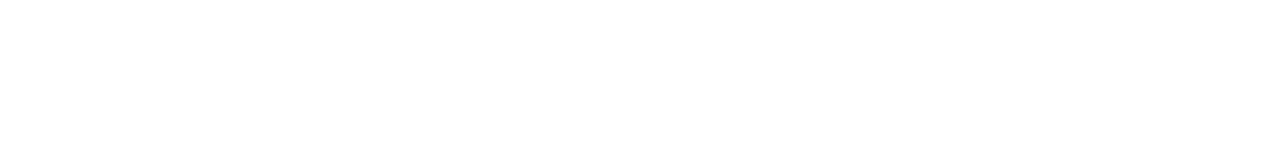
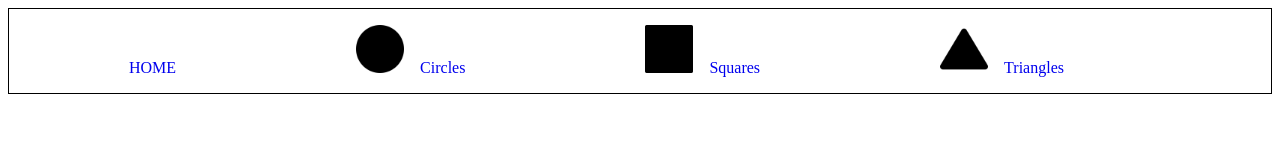
Before and after one commit to louiemc/htmlCssRefresher, a plain HTML site: page circle.html in a window 1280 px wide. Drawn offline with Linux system fonts and the light colour scheme.

Commit message:
added a landing page link and the nav to the rest of the pages

```diff
--- a/circle.html
+++ b/circle.html
@@ -0,0 +1,46 @@
+<!DOCTYPE html>
+<html lang="en">
+  <head>
+    <meta charset="UTF-8" />
+    <meta name="viewport" content="width=device-width, initial-scale=1.0" />
+    <link rel="stylesheet" href="./stlye.css" />
+    <title>Shapes, The Shapes</title>
+  </head>
+  <body>
+    <!-- NavBar -->
+    <nav class="navBar">
+      <ul>
+        <li>
+          <a href="./index.html">HOME</a>
+        </li>
+        <li>
+          <a href="./circle.html"
+            ><img
+              class="fitPicture"
+              src="./images/circle.png"
+              alt="black circle"
+            />Circles</a
+          >
+        </li>
+        <li>
+          <a href="./square.html"
+            ><img
+              class="fitPicture"
+              src="./images/square.png"
+              alt="black square"
+            />Squares</a
+          >
+        </li>
+        <li>
+          <a href="./triangle.html"
+            ><img
+              class="fitPicture"
+              src="./images/triangle.png"
+              alt="black triangle"
+            />Triangles</a
+          >
+        </li>
+      </ul>
+    </nav>
+  </body>
+</html>
--- a/stlye.css
+++ b/stlye.css
@@ -9,7 +9,7 @@
 .navBar li {
   list-style-type: none;
   display: inline-block;
-  margin: 0 8rem;
+  margin: 0 5rem;
 }
 .navBar li a {
   text-decoration: none;
```
Also changed, not shown: index.html (+3 -0 lines), square.html (+46 -0 lines), triangle.html (+46 -0 lines).
